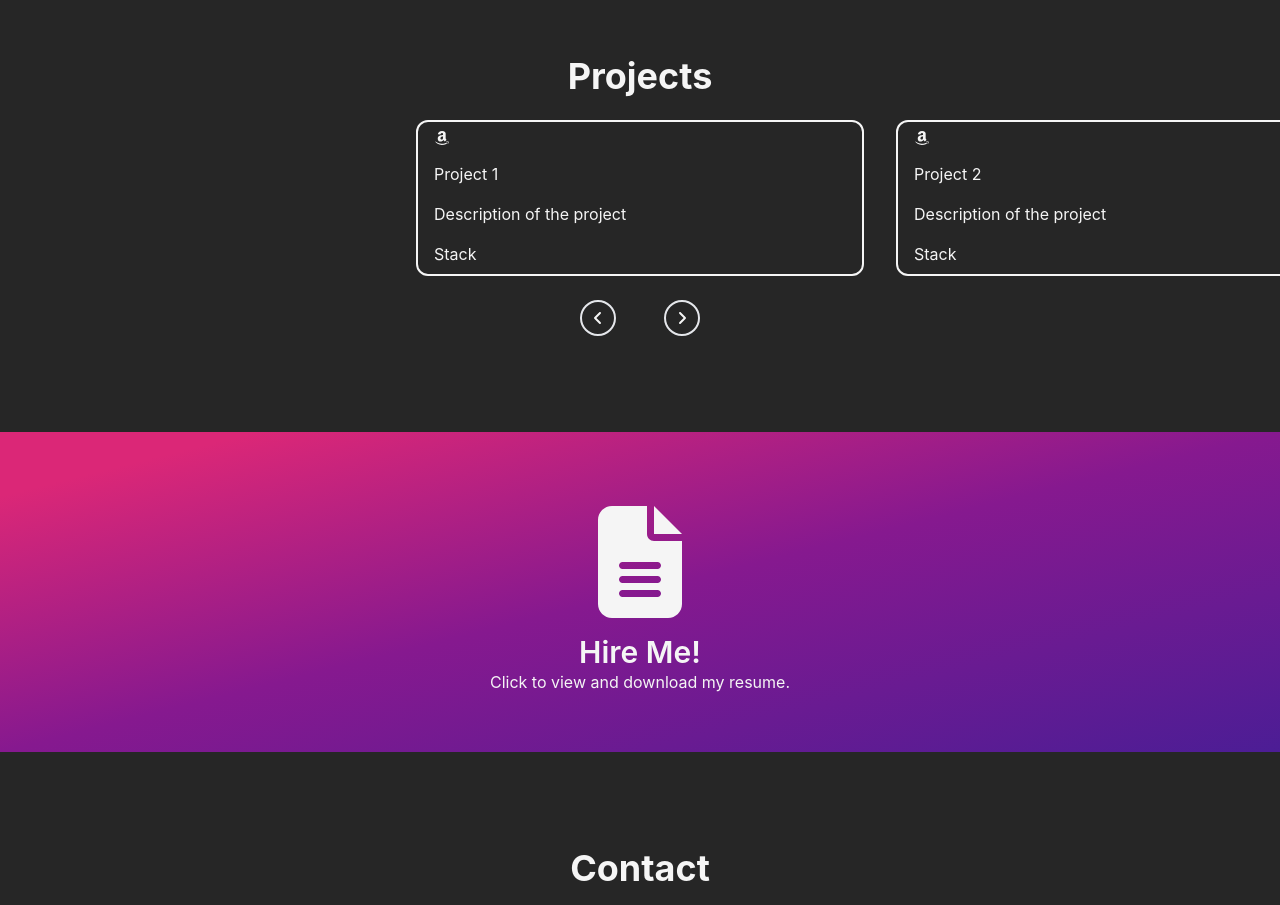
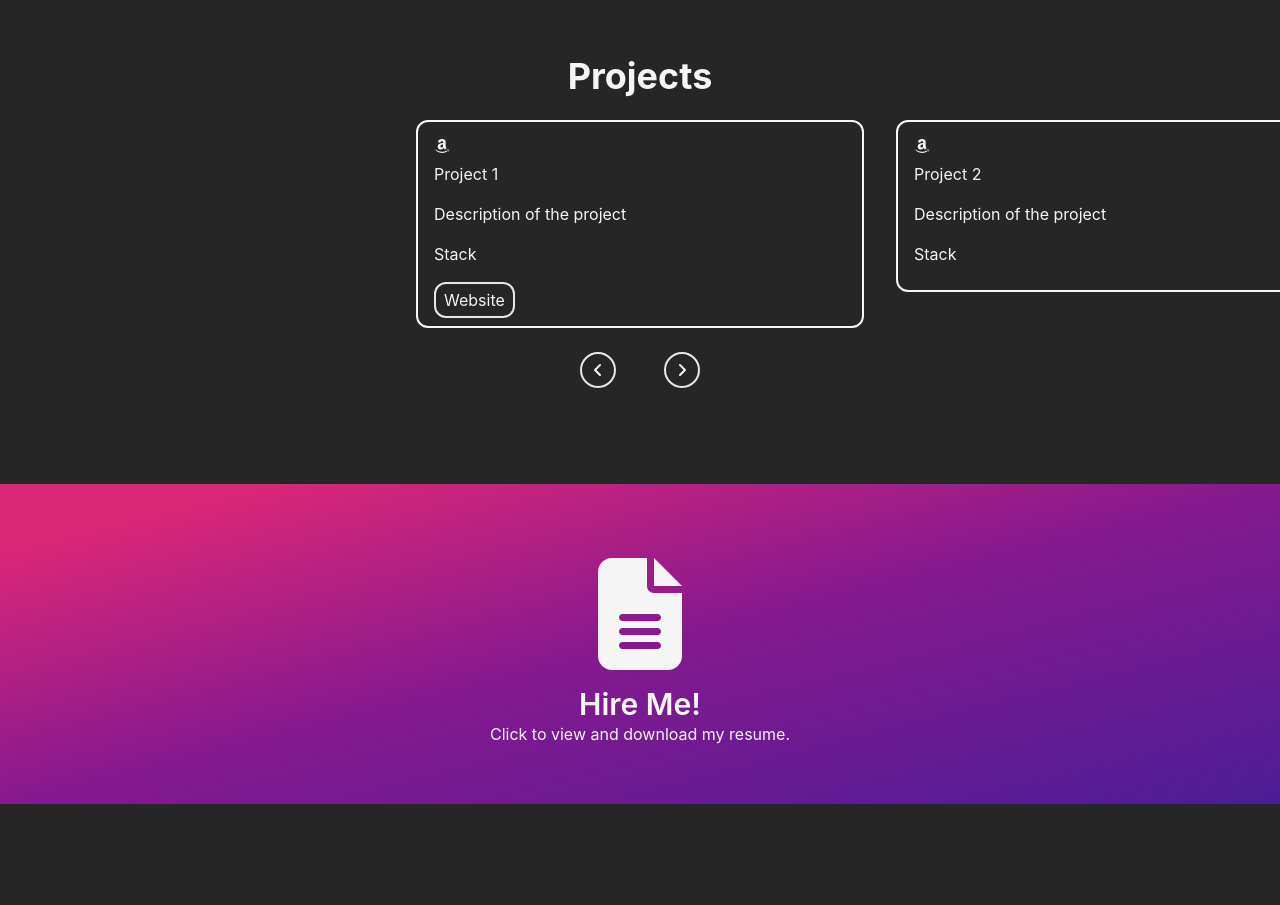
Before and after one commit to yogesh-ch-ss/PortfolioWebsite, a React (Create React App) app in the folder portfolio/: page / in a window 1280 px wide. Shown: the part 1900-2805 px from the top of the page. Built offline with nearby package versions, Linux system fonts and the light colour scheme; the HTML template or start-up script is replaced by a standard one.

Commit message:
update project card

```diff
--- a/portfolio/src/components/ProjectCard.jsx
+++ b/portfolio/src/components/ProjectCard.jsx
@@ -1,14 +1,21 @@
-import React from 'react'
+import React from "react";
 
 const ProjectCard = (props) => {
   return (
-    <div className='flex flex-col items-start justify-center mx-4 my-4 border-2 border-neutral-100 rounded-xl'>
-      <div className='px-4 py-2'>{props.project.icon}</div>
-      <div className='px-4 py-2'>{props.project.name}</div>
-      <div className='px-4 py-2'>{props.project.description}</div>
-      <div className='px-4 py-2'>{props.project.stack}</div>
+    <div className="flex flex-col items-start justify-center mx-4 my-4 border-2 border-neutral-100 rounded-xl">
+      <div className="px-4 pt-4">{props.project.icon}</div>
+      <div className="px-4 py-2">{props.project.name}</div>
+      <div className="px-4 py-2">{props.project.description}</div>
+      <div className="px-4 py-2">{props.project.stack}</div>
+      <div className="px-4 py-2">
+        {props.project.website ? (
+          <a href={props.project.website} target="_blank">
+            <button className="border-2 rounded-xl px-2 py-1">Website</button>
+          </a>
+        ) : null}
+      </div>
     </div>
-  )
-}
+  );
+};
 
-export default ProjectCard
+export default ProjectCard;
--- a/portfolio/src/components/Projects.jsx
+++ b/portfolio/src/components/Projects.jsx
@@ -9,7 +9,7 @@ const listOfProjects = [
     icon: <FaAmazon />,
     description: "Description of the project",
     stack: "Stack",
-    website: "website url",
+    website: "https://www.youtube.com/",
     github: "github url",
   },
   {
@@ -18,7 +18,7 @@ const listOfProjects = [
     icon: <FaAmazon />,
     description: "Description of the project",
     stack: "Stack",
-    website: "website url",
+    // website: "website url",
     github: "github url",
   },
   {
@@ -27,7 +27,7 @@ const listOfProjects = [
     icon: <FaAmazon />,
     description: "Description of the project",
     stack: "Stack",
-    website: "website url",
+    // website: "website url",
     github: "github url",
   },
   {
@@ -36,7 +36,7 @@ const listOfProjects = [
     icon: <FaAmazon />,
     description: "Description of the project",
     stack: "Stack",
-    website: "website url",
+    // website: "website url",
     github: "github url",
   },
   {
@@ -45,7 +45,7 @@ const listOfProjects = [
     icon: <FaAmazon />,
     description: "Description of the project",
     stack: "Stack",
-    website: "website url",
+    // website: "website url",
     github: "github url",
   },
 ];
```
